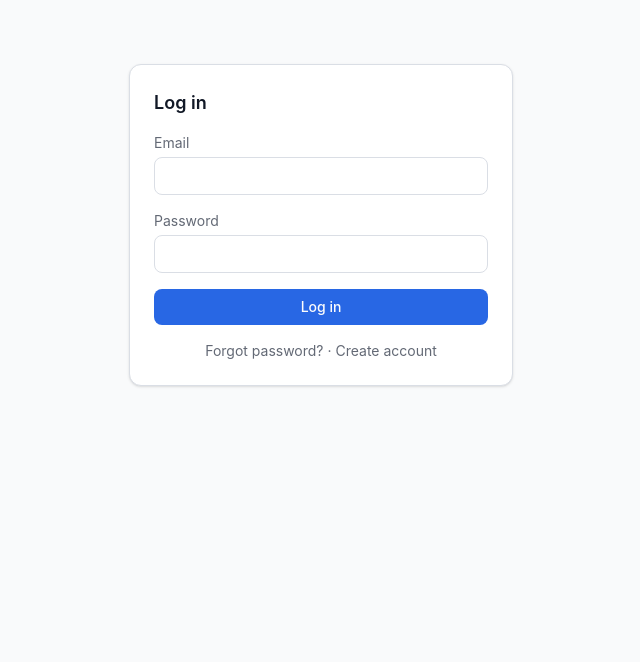
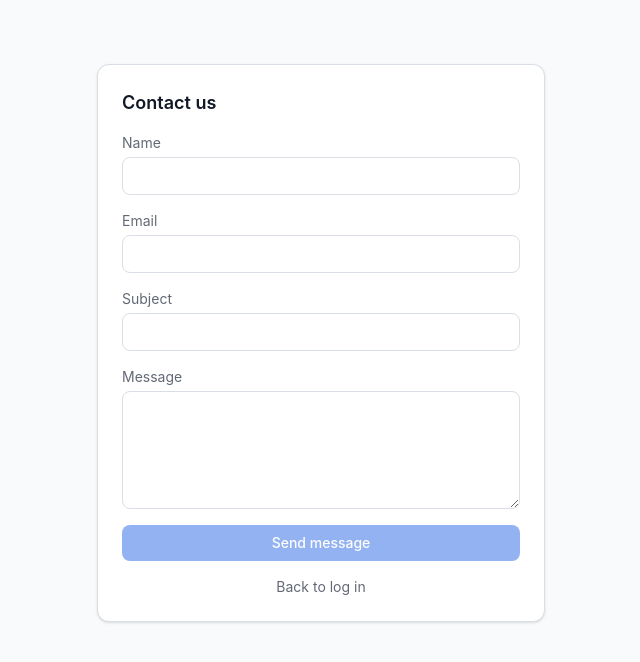
Before and after one commit to ivpoov/nest-aws-starter, a React (Vite) app in the folder apps/web/: page /contact in a window 1280 px wide. Before the commit this address led to /login. Shown: the top 662 px of the page, without its empty margins (319-959 px from the left). Built offline with nearby package versions, Linux system fonts and the light colour scheme; no server answers.

Commit message:
feat(web): add the public contact page

```diff
--- a/apps/web/src/App.tsx
+++ b/apps/web/src/App.tsx
@@ -2,6 +2,7 @@ import type { ReactElement } from 'react';
 import { Navigate, Route, Routes } from 'react-router';
 import { AppLayout } from './components/Layout/AppLayout';
 import { AuthGate } from './components/Layout/AuthGate';
+import { ContactPage } from './pages/ContactPage';
 import { ForgotPasswordPage } from './pages/ForgotPasswordPage';
 import { LoginPage } from './pages/LoginPage';
 import { MethodsPage } from './pages/MethodsPage';
@@ -22,6 +23,7 @@ export function App(): ReactElement {
       <Route path="/email/verify" element={<VerifyEmailPage />} />
       <Route path="/password/forgot" element={<ForgotPasswordPage />} />
       <Route path="/password/reset" element={<ResetPasswordPage />} />
+      <Route path="/contact" element={<ContactPage />} />
       <Route element={<AuthGate />}>
         <Route element={<AppLayout />}>
           <Route path="/notes" element={<NotesPage />} />
--- /dev/null
+++ b/apps/web/src/pages/ContactPage.tsx
@@ -0,0 +1,95 @@
+import type { ApiErrorInterface } from '@nest-aws-starter/shared';
+import type { ReactElement } from 'react';
+import { useState } from 'react';
+import { Link } from 'react-router';
+import { submitContact } from '../apis/contact';
+import { Button } from '../components/ui/Button';
+import { Card } from '../components/ui/Card';
+import { Input } from '../components/ui/Input';
+import { Textarea } from '../components/ui/Textarea';
+import { toApiError } from '../utils/toApiError';
+
+const NAME_MAX_LENGTH = 120;
+const EMAIL_MAX_LENGTH = 320;
+const SUBJECT_MAX_LENGTH = 200;
+const BODY_MAX_LENGTH = 5000;
+
+export function ContactPage(): ReactElement {
+  const [name, setName] = useState<string>('');
+  const [email, setEmail] = useState<string>('');
+  const [subject, setSubject] = useState<string>('');
+  const [body, setBody] = useState<string>('');
+  const [website, setWebsite] = useState<string>('');
+  const [error, setError] = useState<ApiErrorInterface | null>(null);
+  const [isPending, setIsPending] = useState<boolean>(false);
+  const [isSent, setIsSent] = useState<boolean>(false);
+  const isSubmitDisabled: boolean = isPending || !name || !email || !subject || !body;
+
+  async function handleSubmit(): Promise<void> {
+    setIsPending(true);
+    setError(null);
+
+    try {
+      await submitContact({ name, email, subject, body, website });
+      setIsSent(true);
+    } catch (caught) {
+      setError(toApiError(caught));
+    } finally {
+      setIsPending(false);
+    }
+  }
+
+  return (
+    <div className="mx-auto mt-16 max-w-md">
+      <Card title="Contact us">
+        {isSent ? (
+          <p className="text-sm">Thanks — we&apos;ll get back to you.</p>
+        ) : (
+          <form
+            className="flex flex-col gap-4"
+            onSubmit={(event): void => {
+              event.preventDefault();
+              void handleSubmit();
+            }}
+          >
+            <Input label="Name" value={name} onChange={setName} maxLength={NAME_MAX_LENGTH} />
+            <Input
+              label="Email"
+              type="email"
+              value={email}
+              onChange={setEmail}
+              maxLength={EMAIL_MAX_LENGTH}
+            />
+            <Input
+              label="Subject"
+              value={subject}
+              onChange={setSubject}
+              maxLength={SUBJECT_MAX_LENGTH}
+            />
+            <Textarea label="Message" value={body} onChange={setBody} maxLength={BODY_MAX_LENGTH} />
+            {/* Extra field left empty by real visitors; kept off-screen and out of the accessibility tree. */}
+            <input
+              type="text"
+              name="website"
+              value={website}
+              onChange={(event): void => setWebsite(event.target.value)}
+              className="absolute -left-[9999px] h-px w-px overflow-hidden"
+              tabIndex={-1}
+              autoComplete="off"
+              aria-hidden="true"
+            />
+            {error ? <p className="text-sm text-danger">{error.details}</p> : null}
+            <Button type="submit" isDisabled={isSubmitDisabled}>
+              Send message
+            </Button>
+          </form>
+        )}
+        <p className="mt-4 text-center text-sm text-content-muted">
+          <Link to="/login" className="hover:text-content">
+            Back to log in
+          </Link>
+        </p>
+      </Card>
+    </div>
+  );
+}
```
